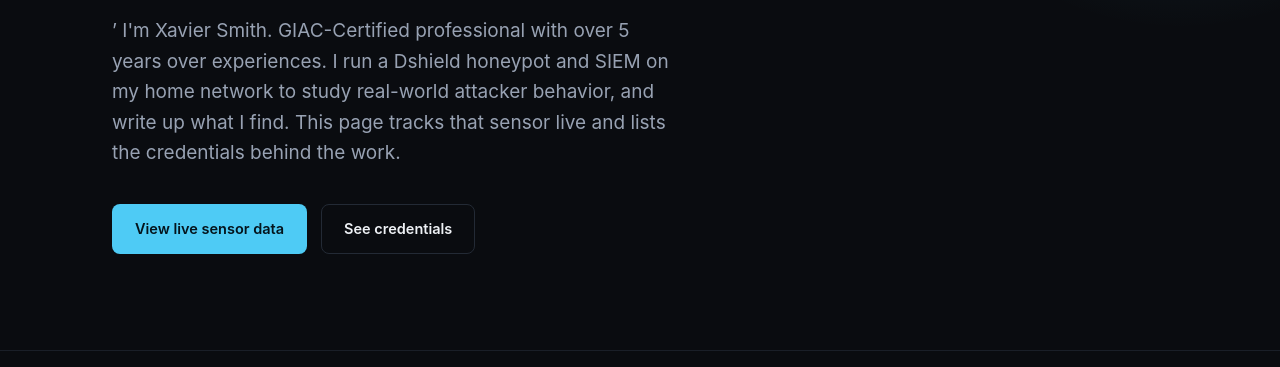
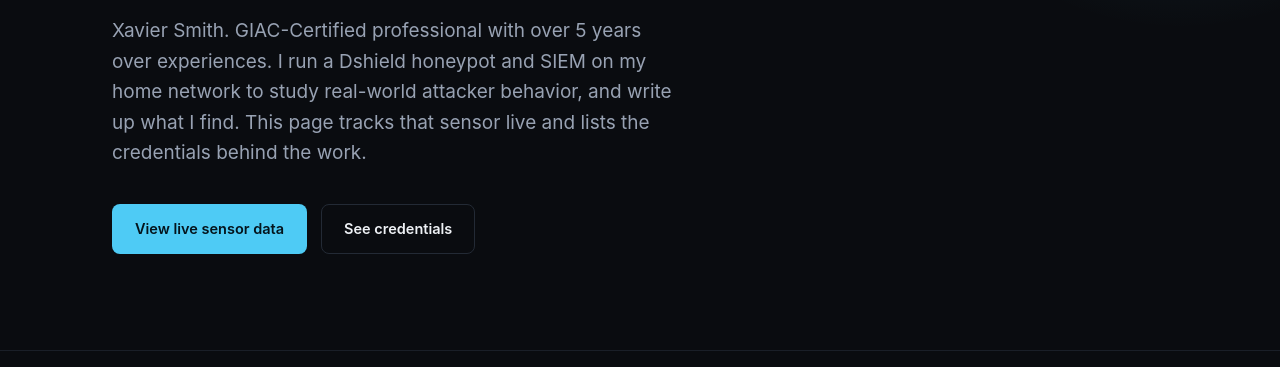
Before and after one commit to zaytech47/-DShield-Report, a plain HTML site: page index.html in a window 1280 px wide. Shown: the part 433-800 px from the top of the page. Drawn offline with Linux system fonts and the light colour scheme.

Commit message:
Update index.html

```diff
--- a/index.html
+++ b/index.html
@@ -548,7 +548,7 @@
     <div class="eyebrow"><span class="pulse"></span>SENSOR ONLINE</div>
     <h1>Security research,<br><span class="dim">built and broken in public.</span></h1>
     <p class="hero-sub">
-      &rsquo; I'm Xavier Smith. GIAC-Certified professional with over 5 years over experiences. I run a Dshield honeypot and SIEM on my home
+      Xavier Smith. GIAC-Certified professional with over 5 years over experiences. I run a Dshield honeypot and SIEM on my home
       network to study real-world attacker behavior, and write up what I find.
       This page tracks that sensor live and lists the credentials behind the work.
     </p>
```
